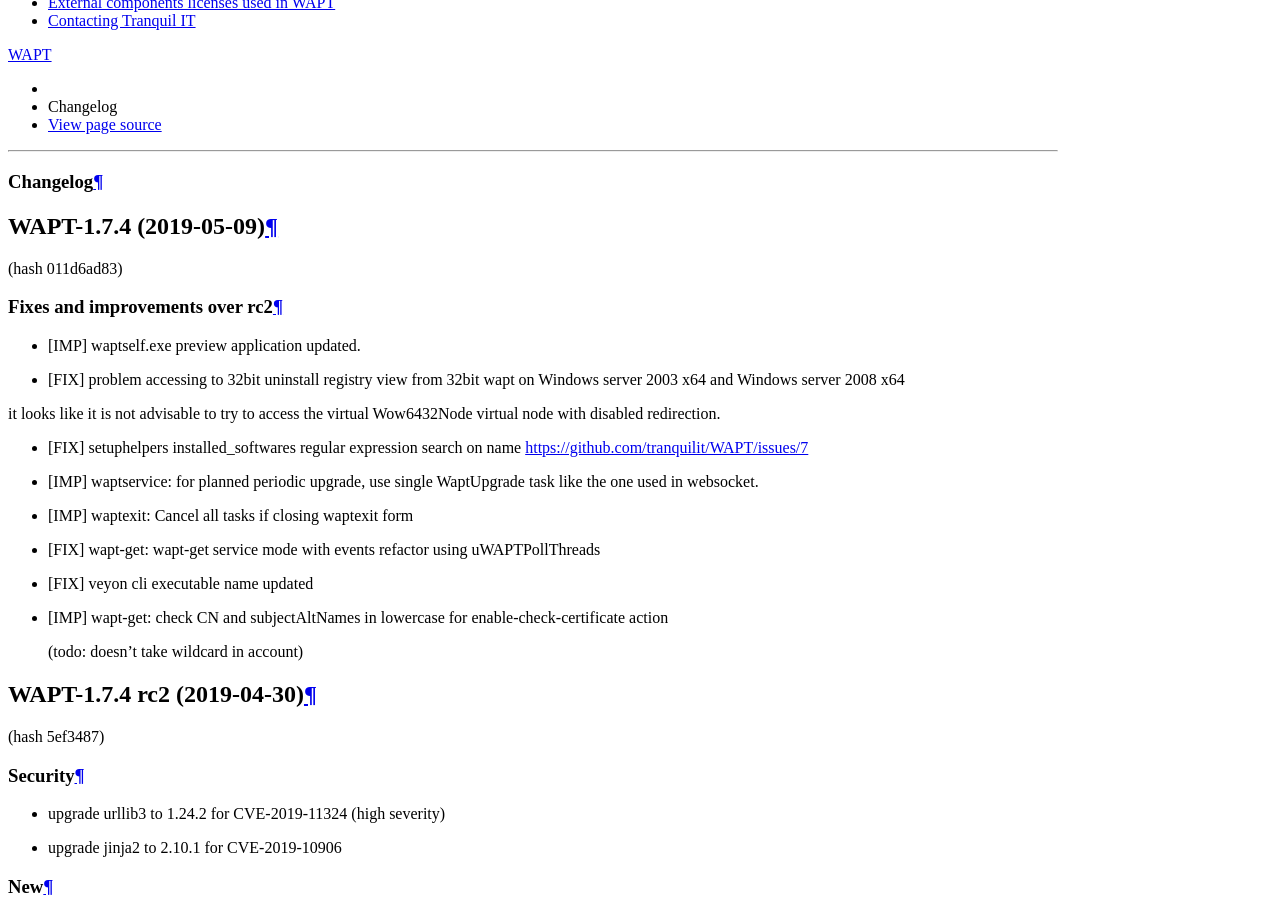
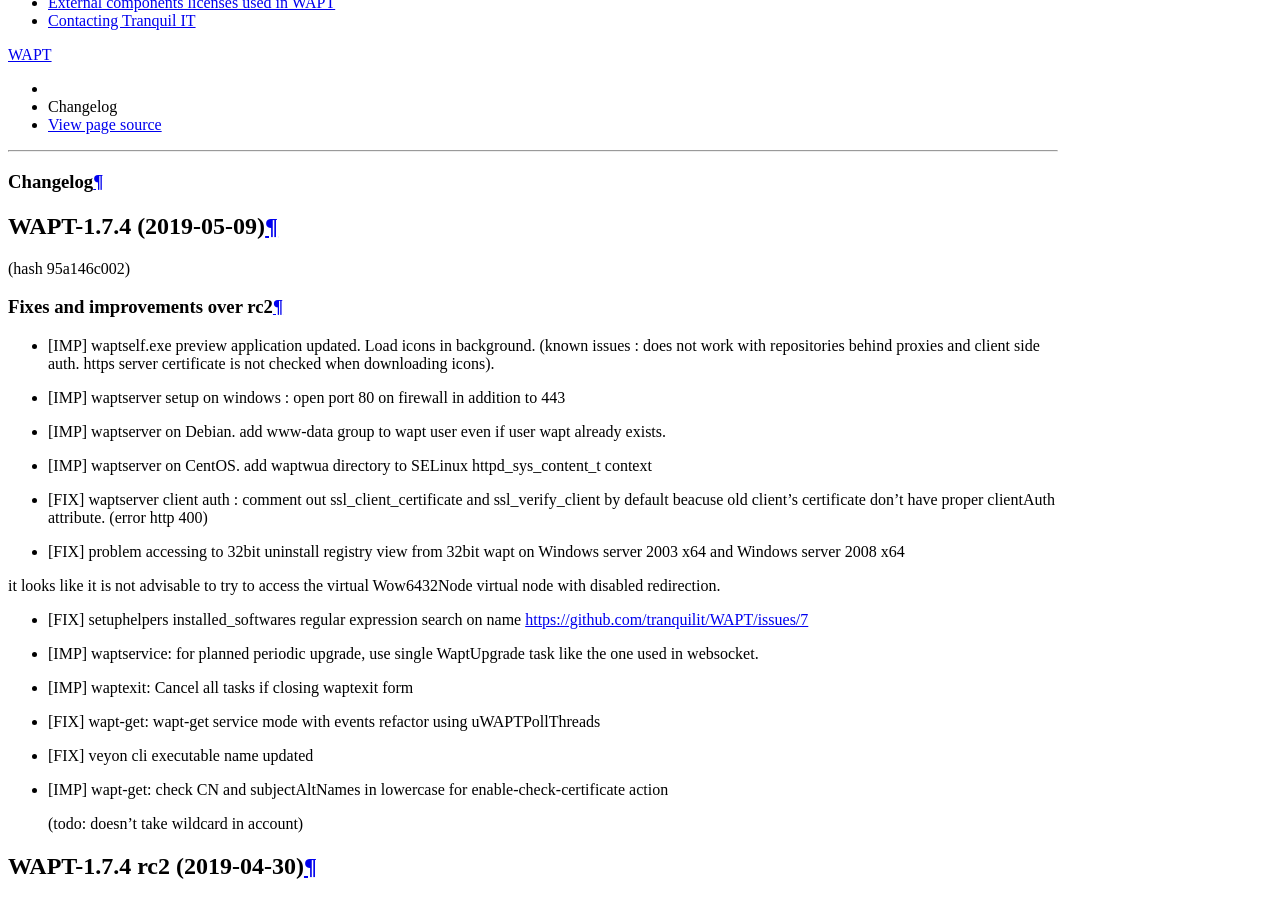
Before and after one commit to tranquilit/WAPT-Documentation, a Sphinx documentation site: the page built from source/wapt-changelog.rst, in a window 1280 px wide and 900 px high, scrolled down 3029 px. Built offline with Sphinx 7.4.7 and the Read the Docs theme 2.0.0, drawn with Linux system fonts in a browser that asks for light colours.

Commit message:
add latest changes for 1.7.4

```diff
--- a/source/wapt-changelog.rst
+++ b/source/wapt-changelog.rst
@@ -16,12 +16,20 @@
 WAPT-1.7.4 (2019-05-09)
 ---------------------------
 
-(hash 011d6ad83)
+(hash 95a146c002)
 
 Fixes and improvements over rc2
 +++++++++++++++++++++++++++++++
 
-* [IMP] waptself.exe preview application updated.
+* [IMP] waptself.exe preview application updated. Load icons in background. (known issues : does not work with repositories behind proxies and client side auth. https server certificate is not checked when downloading icons).
+
+* [IMP] waptserver setup on windows : open port 80 on firewall in addition to 443
+
+* [IMP] waptserver on Debian. add www-data group to wapt user even if user wapt already exists.
+
+* [IMP] waptserver on CentOS. add waptwua directory to SELinux httpd_sys_content_t context
+
+* [FIX] waptserver client auth : comment out ssl_client_certificate and ssl_verify_client by default beacuse old client's certificate don't have proper clientAuth attribute. (error http 400)
 
 * [FIX] problem accessing to 32bit uninstall registry view from 32bit wapt on Windows server 2003 x64 and Windows server 2008 x64
 it looks like it is not advisable to try to access the virtual Wow6432Node virtual node with disabled redirection.
```
